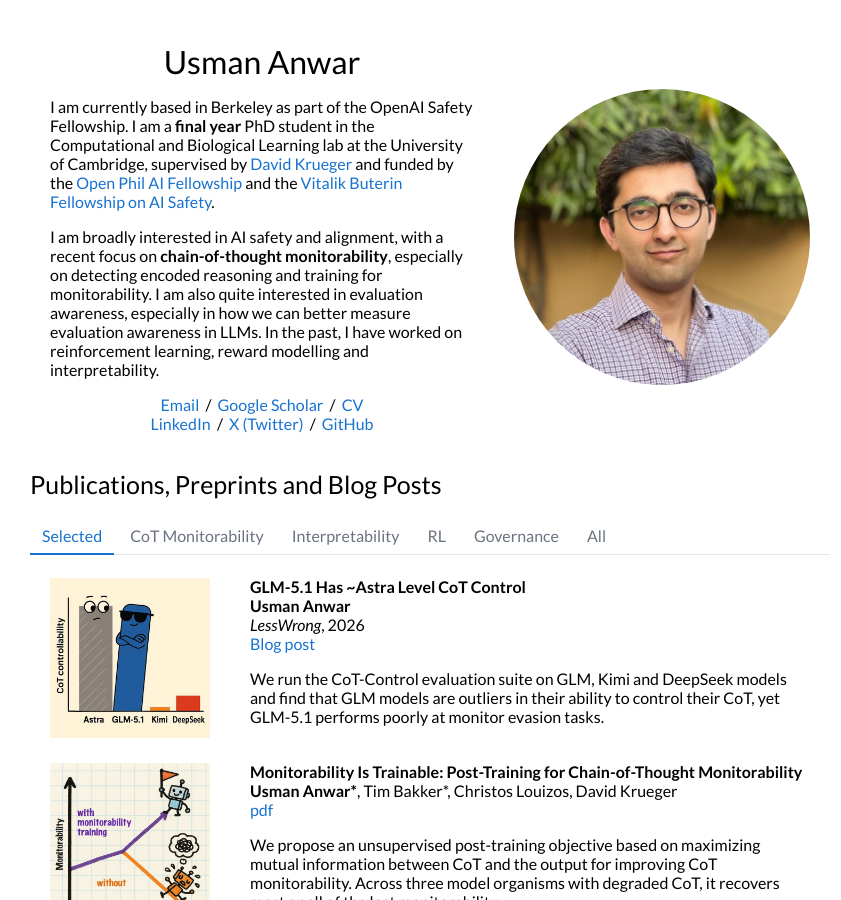
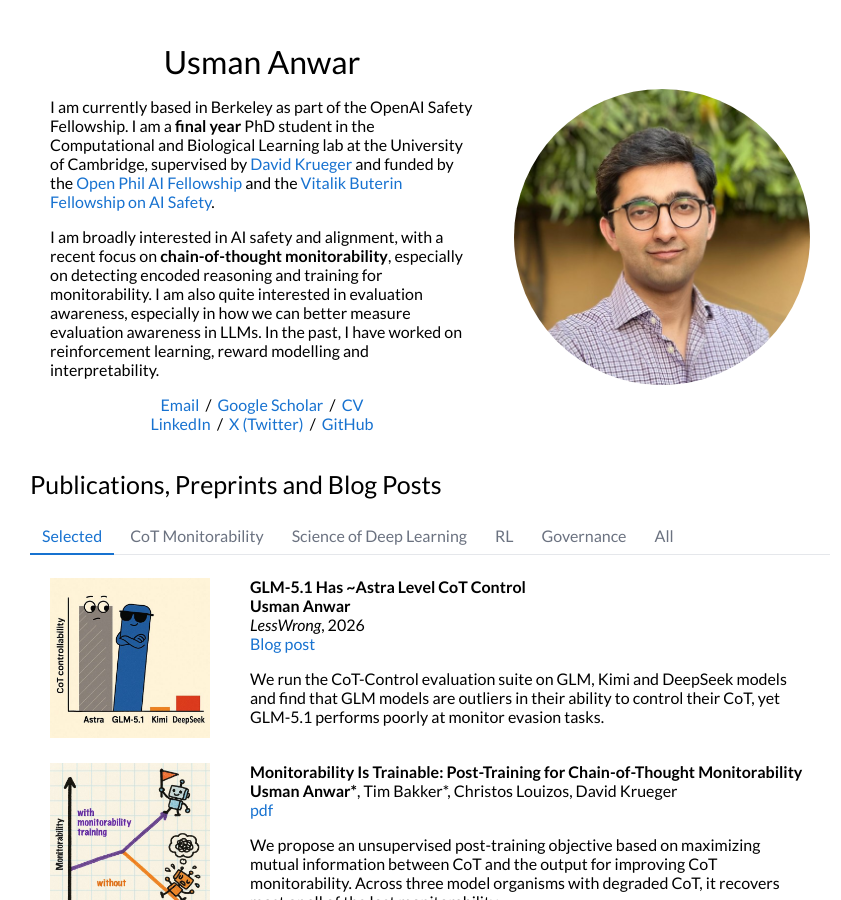
Before and after one commit to uzman-anwar/uzman-anwar.github.io, a Jekyll site: the page built from _posts/blog/2026-10-19-glm-cot-control.markdown, in a window 1280 px wide and 900 px high. Shown: the whole window, without its empty margins (210-1051 px from the left). Built offline with Jekyll 4.4.1, drawn with Linux system fonts in a browser that asks for light colours.

Commit message:
Rename the Interpretability tab to Science of Deep Learning
Co-Authored-By: Claude Opus 5.5 (1M context) <noreply@anthropic.com>

```diff
--- a/_config.yml
+++ b/_config.yml
@@ -36,14 +36,15 @@ topics:
       verbalize evaluation awareness, I have shown how to improve
       monitorability of known misbehaviors when they may not necessarily have
       a causal influence on the model's behavior.
-  - slug: interpretability
-    name: Interpretability
+  - slug: science-of-dl
+    name: Science of Deep Learning
     description: >-
-      I am interested in understanding what algorithms neural networks actually
-      learn, and how reliably we can intervene on them: from mechanistic
-      evidence of planning in model-free RL agents, to the in-context learning
-      algorithms transformers implement, to how well activation steering works
-      in practice.
+      I am interested in understanding what neural networks actually learn and
+      how reliably we can intervene on them. I have provided mechanistic
+      evidence that model-free RL agents learn to plan using implicit world
+      models, shown that the in-context learning algorithms transformers learn
+      are not adversarially robust and do not match classical algorithms, and
+      examined how well activation steering works in practice.
   - slug: rl
     name: RL
     description: >-
--- a/_posts/blog/2024-11-23-sober-look-steering-vectors.markdown
+++ b/_posts/blog/2024-11-23-sober-look-steering-vectors.markdown
@@ -4,7 +4,7 @@ title: "A Sober Look at Steering Vectors for LLMs"
 date:   2024-11-23 09:00:00
 image: /images/blog/steering-vectors.jpg
 categories: blog
-topics: [selected, interpretability]
+topics: [selected, science-of-dl]
 author: "Usman Anwar"
 authors: "Joschka Braun, Dmitrii Krasheninnikov, <strong>Usman Anwar</strong>, Robert Kirk, Daniel Tan, David Krueger"
 venue: "LessWrong"
--- a/_posts/conference/2024-11-07-icl-adversarial-lens.markdown
+++ b/_posts/conference/2024-11-07-icl-adversarial-lens.markdown
@@ -4,7 +4,7 @@ title: "Understanding In-Context Learning of Linear Models in Transformers Throu
 date:   2025-01-15 14:30:00
 image: /papers/icl-adversarial-lens/figure-5b.png
 categories: conference
-topics: [selected, interpretability]
+topics: [selected, science-of-dl]
 author: "Usman Anwar"
 authors: "<strong>Usman Anwar</strong>, Johannes Von Oswald, Louis Kirsch, David Krueger, Spencer Frei"
 venue: "Transactions on Machine Learning Research"
--- a/_posts/conference/2025-04-02-emergent-planning.markdown
+++ b/_posts/conference/2025-04-02-emergent-planning.markdown
@@ -4,7 +4,7 @@ title: "Interpreting Emergent Planning in Model-Free Reinforcement Learning"
 date:   2025-04-02 14:30:00
 image: /papers/interpreting-emergent-planning/figure.jpg
 categories: conference
-topics: [selected, interpretability, rl]
+topics: [selected, science-of-dl, rl]
 author: "Usman Anwar"
 authors: "<strong>Usman Anwar*</strong>, Thomas Bush*, Stephen Chung, Adria Garriga-Alonso, David Krueger"
 venue: "International Conference on Learning Representations"
--- a/_posts/other/2024-11-11-bottom-up-top-down-steering.markdown
+++ b/_posts/other/2024-11-11-bottom-up-top-down-steering.markdown
@@ -4,7 +4,7 @@ title: "Comparing Bottom-Up and Top-Down Steering Approaches on In-Context Learn
 date:   2024-11-11 09:00:00
 image: /papers/steering-comparison/figure.png
 categories: other
-topics: [interpretability]
+topics: [science-of-dl]
 author: "Usman Anwar"
 authors: "Madeline Brumley, Joe Kwon, David Krueger, Dmitrii Krasheninnikov, <strong>Usman Anwar</strong>"
 arxiv: https://arxiv.org/abs/2411.07213
```
